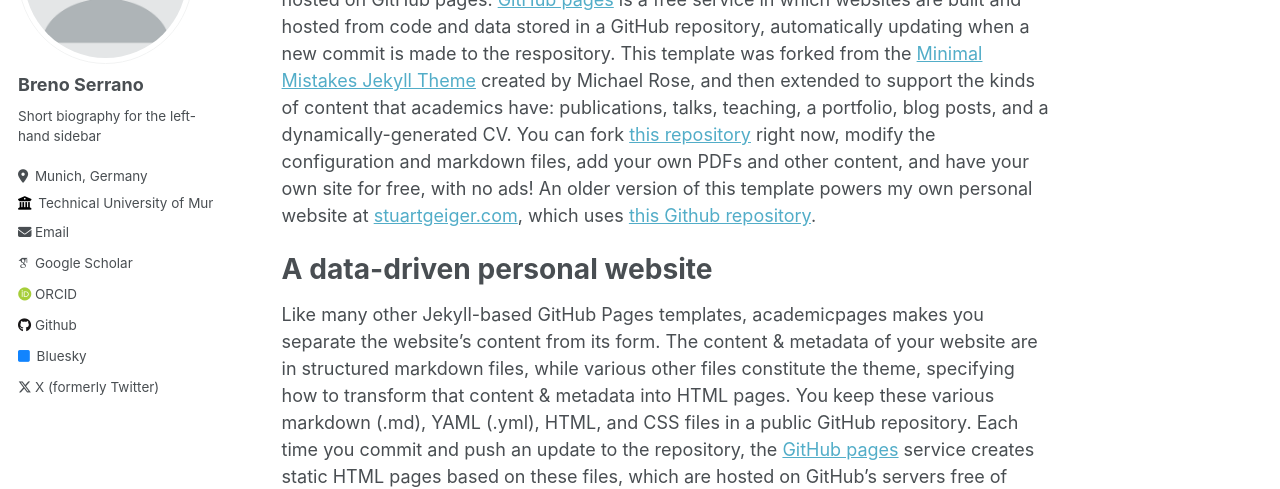
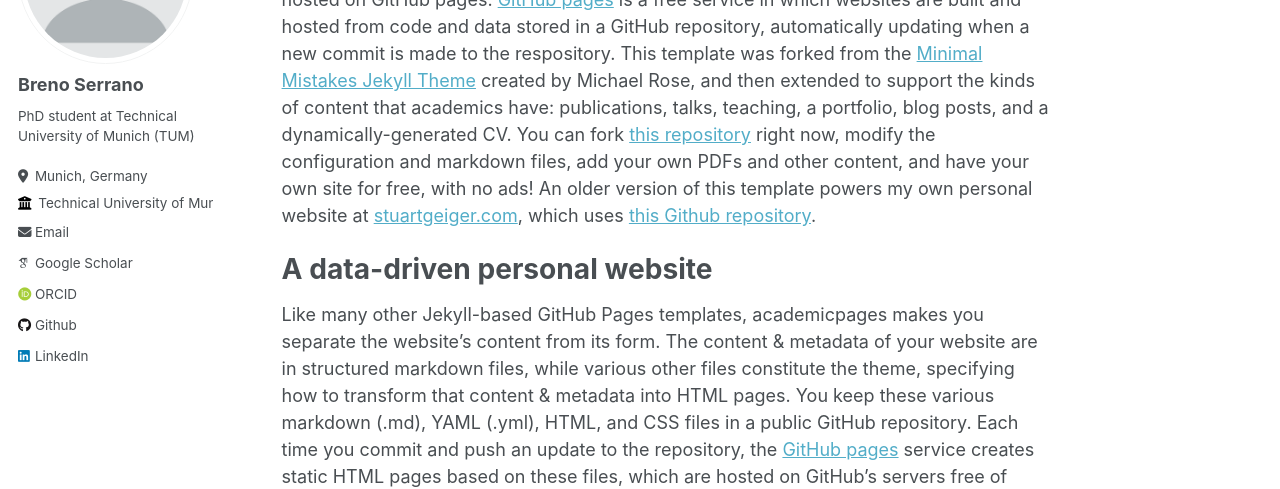
Before and after one commit to BSAraujo/BSAraujo.github.io, a Jekyll site: the page built from _pages/about.md, in a window 1280 px wide. Shown: the part 197-686 px from the top of the page. Built offline with Jekyll 4.4.1, drawn with Linux system fonts in a browser that asks for light colours; some web fonts are replaced.

Commit message:
Update _config.yml

```diff
--- a/_config.yml
+++ b/_config.yml
@@ -24,7 +24,7 @@ author:
   avatar           : "profile.png"
   name             : "Breno Serrano"
   pronouns         : # example: "she/her"
-  bio              : "Short biography for the left-hand sidebar"
+  bio              : "PhD student at Technical University of Munich (TUM)"
   location         : "Munich, Germany"
   employer         : "Technical University of Munich"
   uri              : # URL
@@ -47,7 +47,7 @@ author:
   stackoverflow    : # User number or user number and name (i.e., use "1" or "1/jeff-atwood")
 
   # Social media
-  bluesky          : "bsky.app" # Replace this with you Bluesky username
+  bluesky          : # "bsky.app" # Replace this with you Bluesky username
   facebook         : # Username
   flickr           : # Username
   foursquare       : # Username
@@ -56,7 +56,7 @@ author:
   keybase          : # Username
   instagram        : # Username
   lastfm           : # Username
-  linkedin         : # Username
+  linkedin         : "https://www.linkedin.com/in/breno-serrano-de-araujo/" # Username
   mastodon         : # URL
   medium           : # URL
   pinterest        : # Username
@@ -64,7 +64,7 @@ author:
   steam            : # Username
   telegram         : # URL
   tumblr           : # Username
-  twitter          : "UniofOxford"  # Replace this with your X / Twitter handle
+  twitter          : # "UniofOxford"  # Replace this with your X / Twitter handle
   vine             : # Username
   weibo            : # Username
   wikipedia        : # Username
@@ -280,7 +280,7 @@ sass:
 permalink: /:categories/:title/
 # paginate: 5 # amount of posts to show
 # paginate_path: /page:num/
-timezone: America/Los_Angeles # http://en.wikipedia.org/wiki/List_of_tz_database_time_zones
+timezone: Europe/Berlin # http://en.wikipedia.org/wiki/List_of_tz_database_time_zones
 
 
 # Plugins
```
